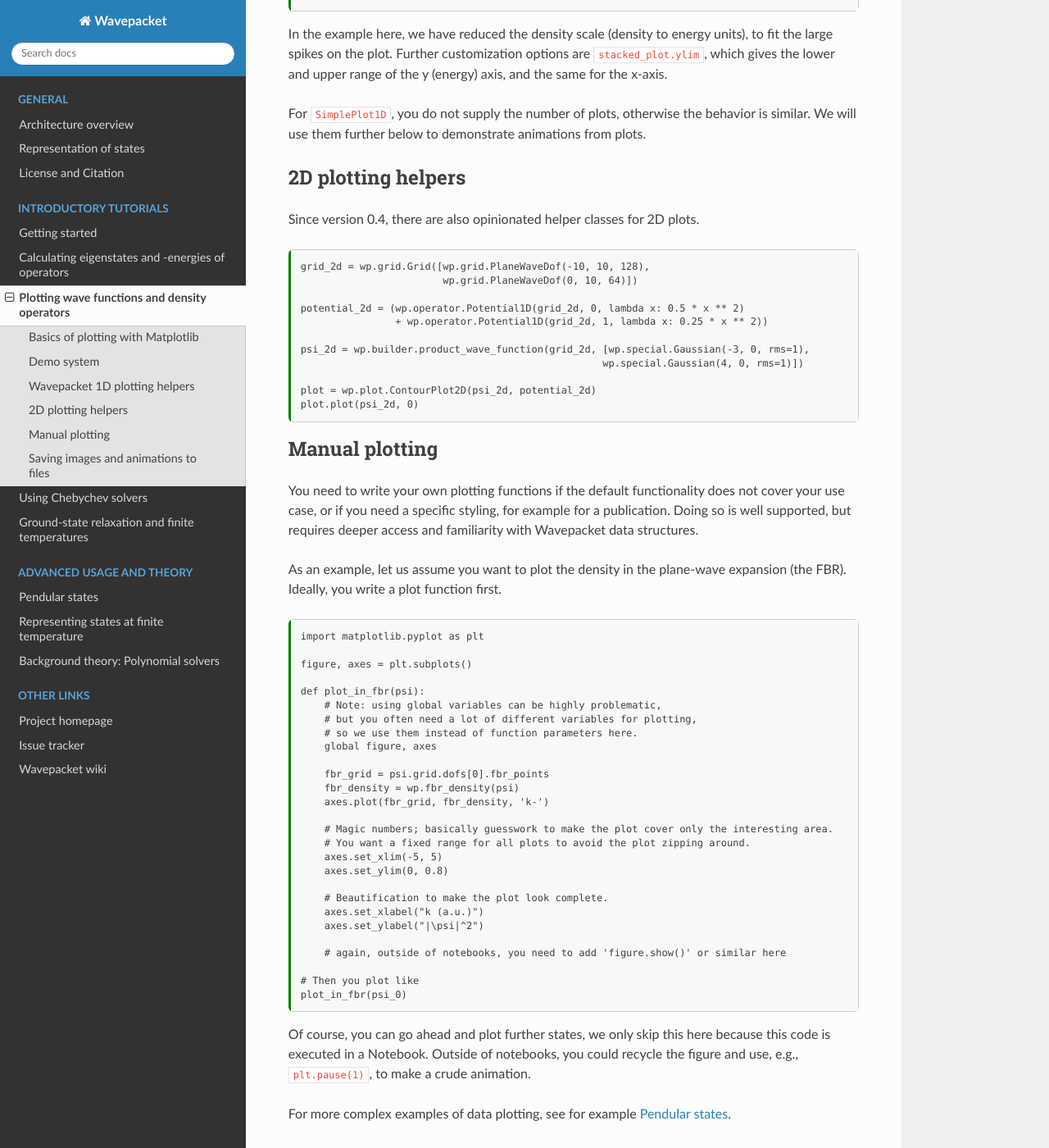
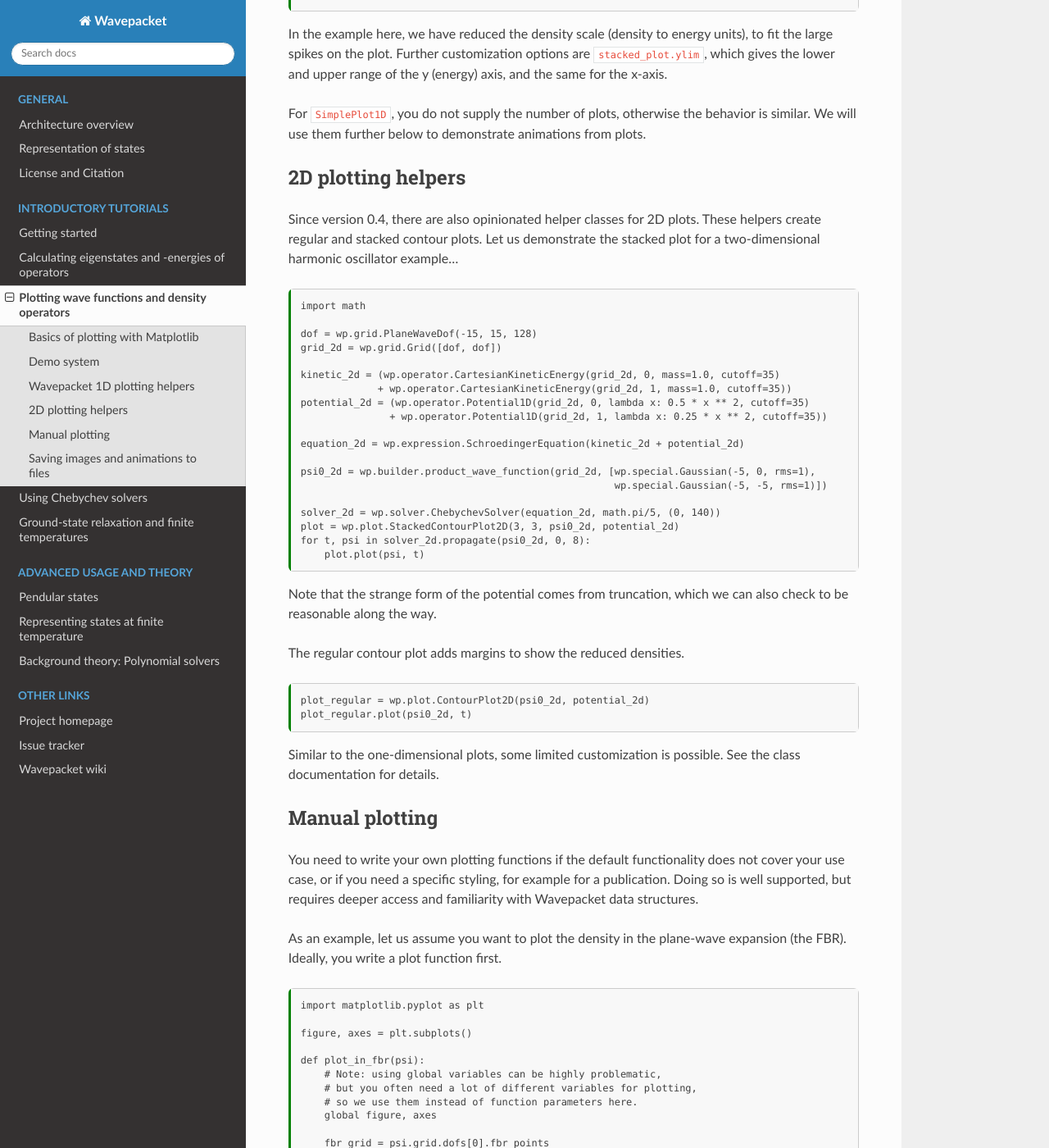
Before and after one commit to ulflor/wavepacket, a Sphinx documentation site: the page built from doc/tutorials/plotting.md, in a window 1280 px wide and 1400 px high, scrolled down 2226 px. Shown: the whole window at 82% size. Built offline with Sphinx 7.4.7 and the Read the Docs theme 3.1.0, drawn with Linux system fonts in a browser that asks for light colours; formulas are drawn with MathJax 3; pages that are not in the unit, such as notebooks, are missing from menus.

Commit message:
#37 Expanded plotting tutorial for two-dimensional plots

````diff
--- a/doc/tutorials/plotting.md
+++ b/doc/tutorials/plotting.md
@@ -112,20 +112,43 @@ We will use them further below to demonstrate animations from plots.
 ## 2D plotting helpers
 
 Since version 0.4, there are also opinionated helper classes for 2D plots.
+These helpers create regular and stacked contour plots.
+Let us demonstrate the stacked plot for a two-dimensional harmonic oscillator example...
 
 ```{code-cell}
-grid_2d = wp.grid.Grid([wp.grid.PlaneWaveDof(-10, 10, 128),
-                        wp.grid.PlaneWaveDof(0, 10, 64)])
+import math
 
-potential_2d = (wp.operator.Potential1D(grid_2d, 0, lambda x: 0.5 * x ** 2)
-                + wp.operator.Potential1D(grid_2d, 1, lambda x: 0.25 * x ** 2))
+dof = wp.grid.PlaneWaveDof(-15, 15, 128)
+grid_2d = wp.grid.Grid([dof, dof])
 
-psi_2d = wp.builder.product_wave_function(grid_2d, [wp.special.Gaussian(-3, 0, rms=1),
-                                                   wp.special.Gaussian(4, 0, rms=1)])
+kinetic_2d = (wp.operator.CartesianKineticEnergy(grid_2d, 0, mass=1.0, cutoff=35)
+             + wp.operator.CartesianKineticEnergy(grid_2d, 1, mass=1.0, cutoff=35))
+potential_2d = (wp.operator.Potential1D(grid_2d, 0, lambda x: 0.5 * x ** 2, cutoff=35)
+               + wp.operator.Potential1D(grid_2d, 1, lambda x: 0.25 * x ** 2, cutoff=35))
 
-plot = wp.plot.ContourPlot2D(psi_2d, potential_2d)
-plot.plot(psi_2d, 0)
+equation_2d = wp.expression.SchroedingerEquation(kinetic_2d + potential_2d)
+
+psi0_2d = wp.builder.product_wave_function(grid_2d, [wp.special.Gaussian(-5, 0, rms=1),
+                                                     wp.special.Gaussian(-5, -5, rms=1)])
+
+solver_2d = wp.solver.ChebychevSolver(equation_2d, math.pi/5, (0, 140))
+plot = wp.plot.StackedContourPlot2D(3, 3, psi0_2d, potential_2d)
+for t, psi in solver_2d.propagate(psi0_2d, 0, 8):
+    plot.plot(psi, t)
 ```
+
+Note that the strange form of the potential comes from truncation,
+which we can also check to be reasonable along the way.
+
+The regular contour plot adds margins to show the reduced densities.
+
+```{code-cell}
+plot_regular = wp.plot.ContourPlot2D(psi0_2d, potential_2d)
+plot_regular.plot(psi0_2d, t)
+```
+
+Similar to the one-dimensional plots, some limited customization is possible.
+See the class documentation for details.
 
 ## Manual plotting
 
````
